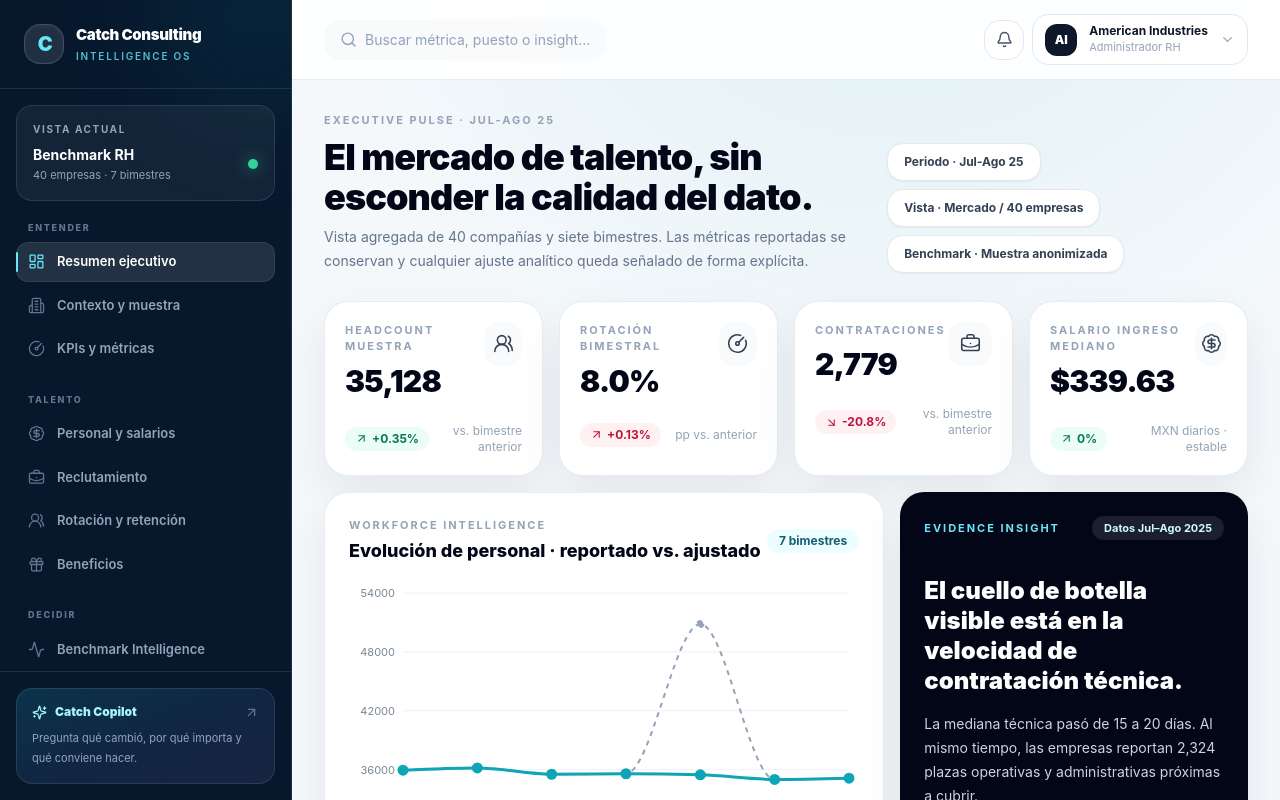
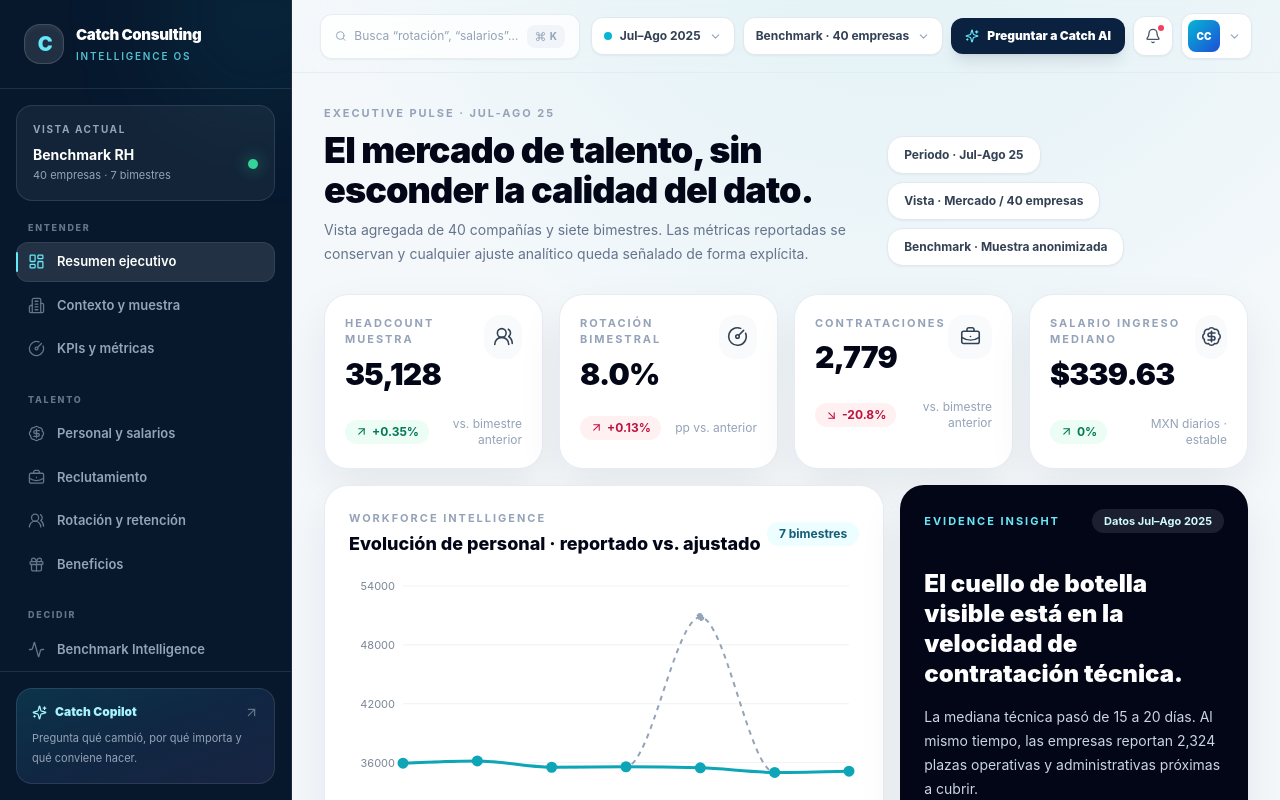
Before and after one commit to ellieeeGB/RH-platform, a Next.js app: page / in a window 1280 px wide. Shown: the top 800 px of the page. Built offline with nearby package versions, Linux system fonts and the light colour scheme.

Commit message:
feat: make topbar contextual and action oriented

```diff
--- a/src/components/topbar.tsx
+++ b/src/components/topbar.tsx
@@ -1,25 +1,39 @@
-import { Bell, ChevronDown, Search } from "lucide-react";
+import Link from "next/link";
+import { Bell, ChevronDown, Command, Search, Sparkles } from "lucide-react";
 
 export function Topbar() {
   return (
-    <header className="sticky top-0 z-20 flex min-h-20 items-center justify-between border-b border-slate-200/80 bg-white/90 px-5 backdrop-blur-xl md:px-8">
-      <div className="hidden items-center gap-2 rounded-2xl bg-slate-50 px-4 py-2.5 md:flex">
-        <Search size={17} className="text-slate-400" />
-        <span className="text-sm text-slate-400">Buscar métrica, puesto o insight…</span>
-      </div>
+    <header className="sticky top-0 z-30 border-b border-slate-200/70 bg-[#f7f9fc]/88 backdrop-blur-2xl">
+      <div className="flex min-h-[72px] items-center gap-3 px-5 md:px-7">
+        <div className="hidden min-w-0 flex-1 items-center gap-3 xl:flex">
+          <div className="flex min-w-[260px] items-center gap-2 rounded-xl border border-slate-200/80 bg-white/80 px-3.5 py-2.5 shadow-sm">
+            <Search size={16} className="text-slate-400" />
+            <span className="truncate text-xs text-slate-400">Busca “rotación”, “salarios”, “vacantes”…</span>
+            <span className="ml-auto flex items-center gap-1 rounded-lg bg-slate-100 px-2 py-1 text-[10px] font-bold text-slate-400"><Command size={11} />K</span>
+          </div>
+          <div className="h-6 w-px bg-slate-200" />
+          <div className="text-[11px] font-semibold text-slate-400">Intelligence Workspace</div>
+        </div>
 
-      <div className="ml-auto flex items-center gap-2">
-        <button className="grid h-10 w-10 place-items-center rounded-2xl border border-slate-200 bg-white text-slate-600">
-          <Bell size={17} />
-        </button>
-        <button className="flex items-center gap-3 rounded-2xl border border-slate-200 bg-white px-3 py-2">
-          <div className="grid h-8 w-8 place-items-center rounded-xl bg-slate-900 text-xs font-black text-white">AI</div>
-          <div className="hidden text-left sm:block">
-            <div className="text-xs font-bold text-slate-900">American Industries</div>
-            <div className="text-[11px] text-slate-400">Administrador RH</div>
-          </div>
-          <ChevronDown size={15} className="text-slate-400" />
-        </button>
+        <div className="ml-auto flex items-center gap-2">
+          <button className="hidden items-center gap-2 rounded-xl border border-slate-200 bg-white px-3 py-2.5 text-xs font-bold text-slate-700 shadow-sm md:flex">
+            <span className="h-2 w-2 rounded-full bg-cyan-500" /> Jul–Ago 2025 <ChevronDown size={13} className="text-slate-400" />
+          </button>
+          <button className="hidden items-center gap-2 rounded-xl border border-slate-200 bg-white px-3 py-2.5 text-xs font-bold text-slate-700 shadow-sm lg:flex">
+            Benchmark · 40 empresas <ChevronDown size={13} className="text-slate-400" />
+          </button>
+          <Link href="/copilot" className="hidden items-center gap-2 rounded-xl bg-[#0b2140] px-3.5 py-2.5 text-xs font-black text-white shadow-lg shadow-slate-900/10 transition hover:-translate-y-0.5 md:flex">
+            <Sparkles size={14} className="text-cyan-300" /> Preguntar a Catch AI
+          </Link>
+          <button className="relative grid h-10 w-10 place-items-center rounded-xl border border-slate-200 bg-white text-slate-600 shadow-sm">
+            <Bell size={16} />
+            <span className="absolute right-2 top-2 h-1.5 w-1.5 rounded-full bg-rose-500" />
+          </button>
+          <button className="flex items-center gap-2 rounded-xl border border-slate-200 bg-white p-1.5 pr-2.5 shadow-sm">
+            <div className="grid h-8 w-8 place-items-center rounded-lg bg-gradient-to-br from-cyan-500 to-blue-700 text-[10px] font-black text-white">CC</div>
+            <ChevronDown size={13} className="text-slate-400" />
+          </button>
+        </div>
       </div>
     </header>
   );
```
